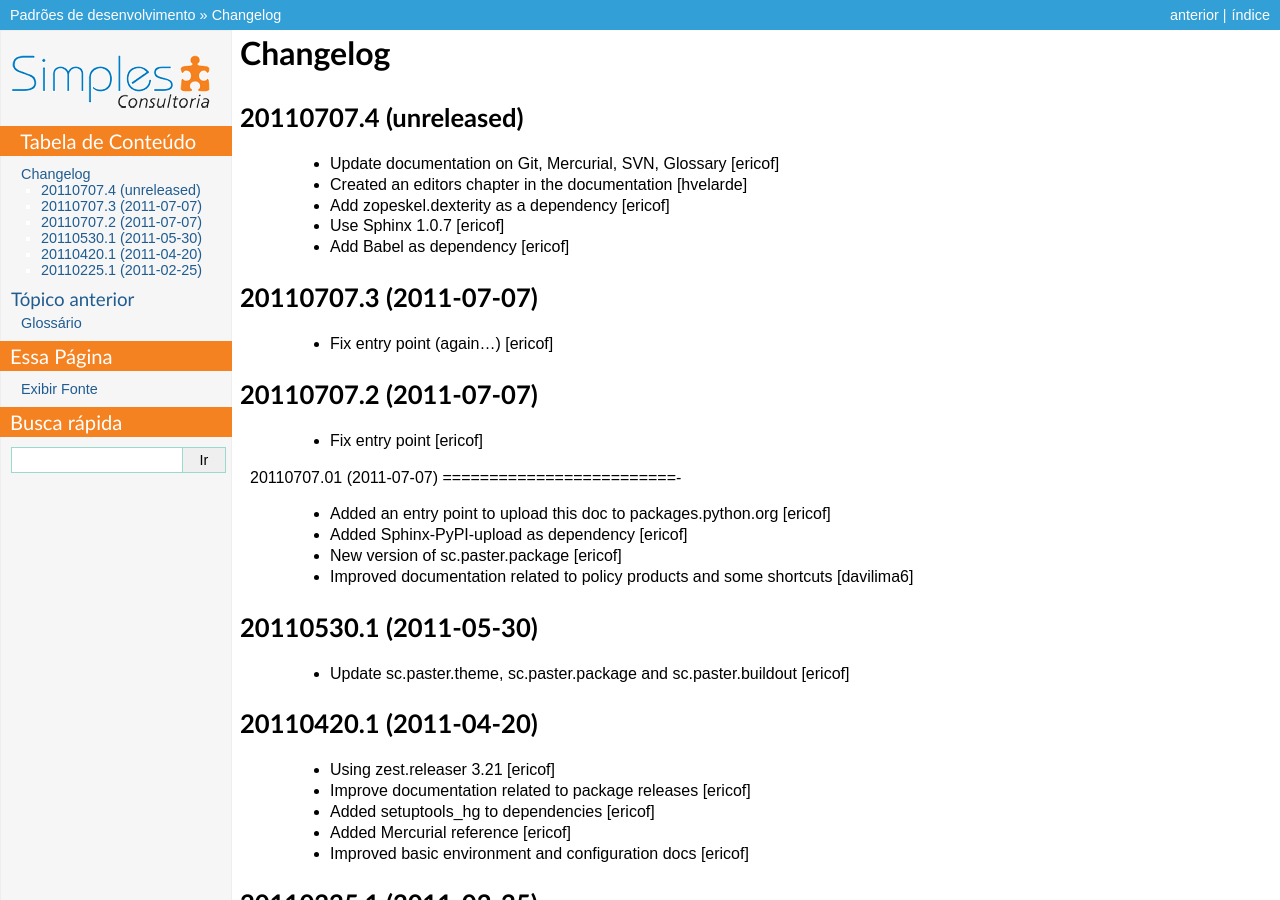
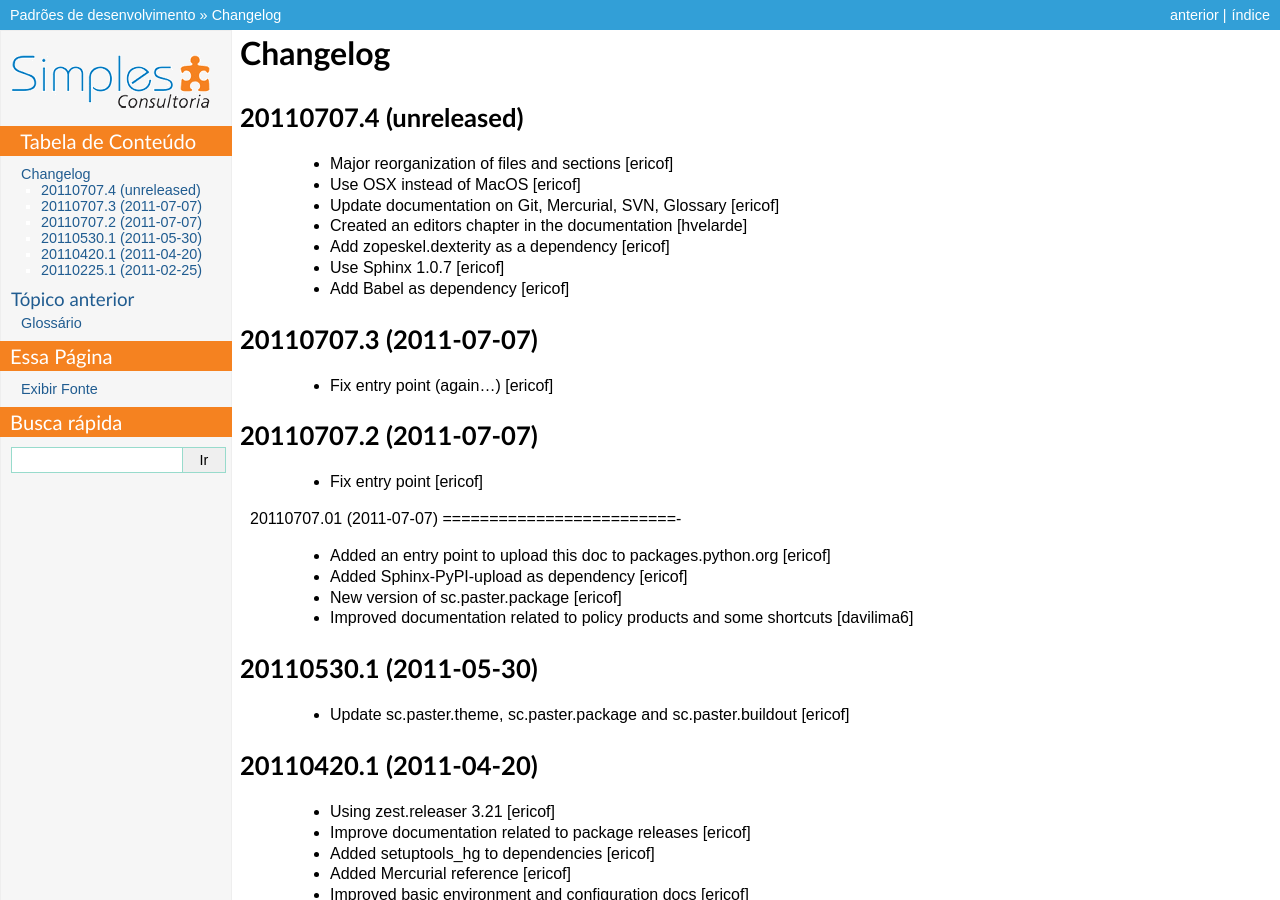
Before and after one commit to simplesconsultoria/sc.dev.core, a Sphinx documentation site: the page built from docs/HISTORY.rst, in a window 1280 px wide and 900 px high. Built offline with Sphinx 7.4.7, drawn with Linux system fonts in a browser that asks for light colours.

Commit message:
Update changelog

```diff
--- a/docs/HISTORY.rst
+++ b/docs/HISTORY.rst
@@ -4,6 +4,12 @@ Changelog
 
 20110707.4 (unreleased)
 =========================
+
+    * Major reorganization of files and sections
+      [ericof]
+
+    * Use OSX instead of MacOS
+      [ericof]
 
     * Update documentation on Git, Mercurial, SVN, Glossary
       [ericof]
```
